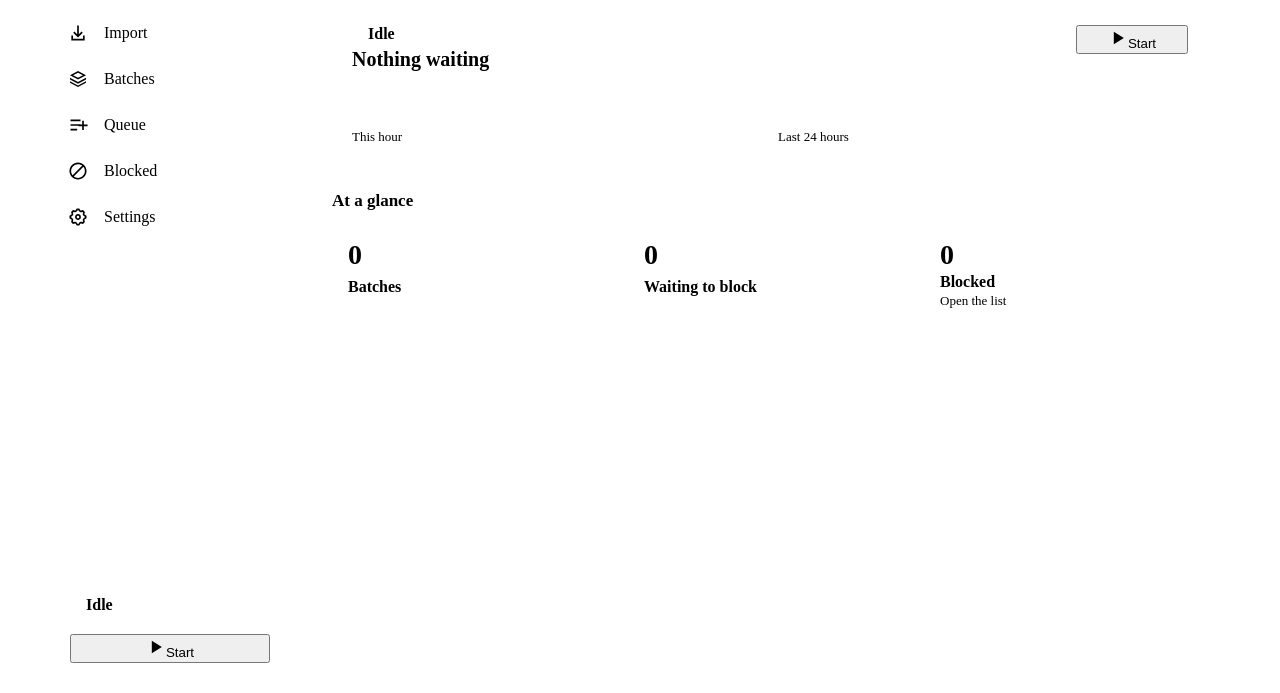
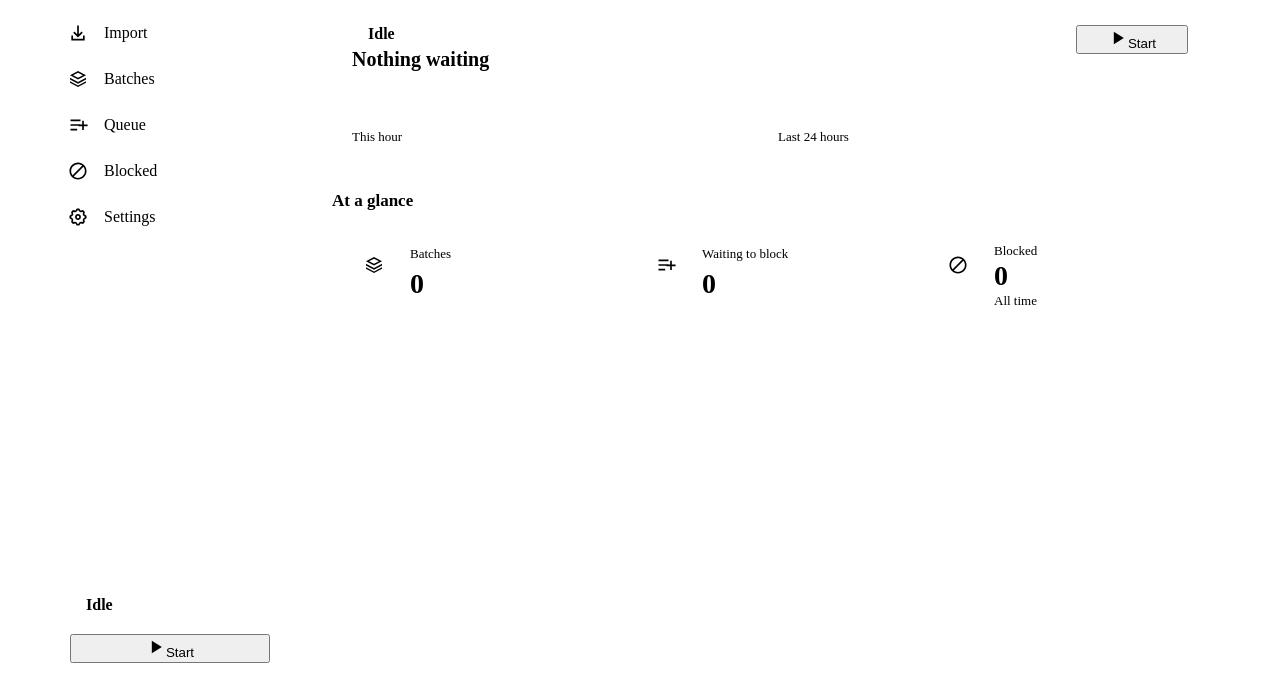
Before and after one commit to bitcooker/x-blocker, a website with bundled scripts: page extension/dashboard/dashboard.html in a window 1280 px wide. Shown: the part 107-800 px from the top of the page. Built offline with nearby package versions, Linux system fonts and the light colour scheme.

Commit message:
style(dashboard): redraw the Home at-a-glance counts as one tiled card
- Match the run card above: one card split into three tiles instead of
  loose buttons that could render as inline pills.
- Each tile has a tinted icon (blue batches, amber waiting, red blocked),
  a muted label, a large count and a short hint, and links to its page.

```diff
--- a/extension/dashboard/dashboard.css
+++ b/extension/dashboard/dashboard.css
@@ -48,13 +48,24 @@ main { padding: 24px 32px 64px; display: grid; gap: 24px; align-content: start;
 .limit b { font-variant-numeric: tabular-nums; }
 
 /* Home: at a glance */
-.stats { display: grid; grid-template-columns: repeat(auto-fit, minmax(180px, 1fr)); gap: 12px; }
-.stat { display: grid; gap: 2px; padding: 16px; text-align: left; font: inherit; color: inherit; cursor: pointer; appearance: none; -webkit-appearance: none; transition: border-color .15s, background-color .15s; }
-.stat:hover { border-color: var(--border-strong); background: var(--hover); }
-.stat:focus-visible { outline: 2px solid var(--accent); outline-offset: 2px; }
-.stat-num { font-size: 28px; line-height: 32px; font-weight: 800; font-variant-numeric: tabular-nums; }
-.stat-label { font-weight: 700; }
-.stat-sub { font-size: 13px; }
+.stats { display: grid; grid-template-columns: repeat(auto-fit, minmax(200px, 1fr)); overflow: hidden; }
+.stat {
+  position: relative; display: grid; grid-template-columns: auto minmax(0, 1fr); grid-template-areas: "icon label" "icon num" "icon sub";
+  column-gap: 14px; align-items: center; padding: 20px; color: var(--fg); box-shadow: -1px 0 0 var(--border);
+  transition: background-color .15s;
+}
+.stat:hover { background: var(--hover); text-decoration: none; }
+.stat:focus-visible { outline: 2px solid var(--accent); outline-offset: -2px; }
+.stat::after { content: "›"; position: absolute; top: 16px; right: 18px; font-size: 20px; color: var(--muted); opacity: 0; transition: opacity .15s, transform .15s; }
+.stat:hover::after { opacity: 1; transform: translateX(2px); }
+.stat-icon { grid-area: icon; align-self: start; display: grid; place-items: center; width: 44px; height: 44px; border-radius: 50%; color: var(--tone); background: var(--tone-soft); }
+.stat-icon svg { width: 22px; height: 22px; }
+.stat[data-tone="accent"] { --tone: var(--accent); --tone-soft: var(--accent-soft); }
+.stat[data-tone="warn"] { --tone: var(--warn); --tone-soft: var(--warn-soft); }
+.stat[data-tone="danger"] { --tone: var(--danger); --tone-soft: var(--danger-soft); }
+.stat-label { grid-area: label; font-size: 13px; color: var(--muted); }
+.stat-num { grid-area: num; font-size: 28px; line-height: 34px; font-weight: 800; font-variant-numeric: tabular-nums; }
+.stat-sub { grid-area: sub; font-size: 13px; color: var(--muted); white-space: nowrap; overflow: hidden; text-overflow: ellipsis; }
 
 /* Batches */
 .batches { list-style: none; margin: 0; padding: 0; overflow: hidden; }
--- a/extension/dashboard/dashboard.html
+++ b/extension/dashboard/dashboard.html
@@ -77,22 +77,25 @@
 
         <section aria-labelledby="glance-title" class="stack">
           <h2 id="glance-title" class="section-title">At a glance</h2>
-          <div class="stats">
-            <button class="stat card" data-go="batches">
+          <div class="stats card">
+            <a class="stat" href="#batches" data-go="batches" data-tone="accent">
+              <span class="stat-icon"><i data-icon="layers"></i></span>
+              <span class="stat-label">Batches</span>
               <b id="s-batches" class="stat-num">0</b>
-              <span class="stat-label">Batches</span>
-              <span id="s-batches-sub" class="stat-sub muted"></span>
-            </button>
-            <button class="stat card" data-go="queue">
+              <span id="s-batches-sub" class="stat-sub"></span>
+            </a>
+            <a class="stat" href="#queue" data-go="queue" data-tone="warn">
+              <span class="stat-icon"><i data-icon="queue"></i></span>
+              <span class="stat-label">Waiting to block</span>
               <b id="s-queue" class="stat-num">0</b>
-              <span class="stat-label">Waiting to block</span>
-              <span id="s-queue-sub" class="stat-sub muted"></span>
-            </button>
-            <button class="stat card" data-go="blocked">
+              <span id="s-queue-sub" class="stat-sub"></span>
+            </a>
+            <a class="stat" href="#blocked" data-go="blocked" data-tone="danger">
+              <span class="stat-icon"><i data-icon="block"></i></span>
+              <span class="stat-label">Blocked</span>
               <b id="s-blocked" class="stat-num">0</b>
-              <span class="stat-label">Blocked</span>
-              <span class="stat-sub muted">Open the list</span>
-            </button>
+              <span class="stat-sub">All time</span>
+            </a>
           </div>
         </section>
       </section>
```
